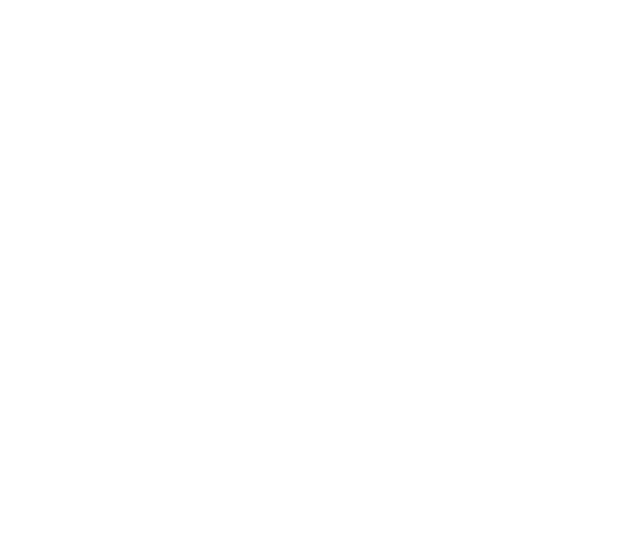
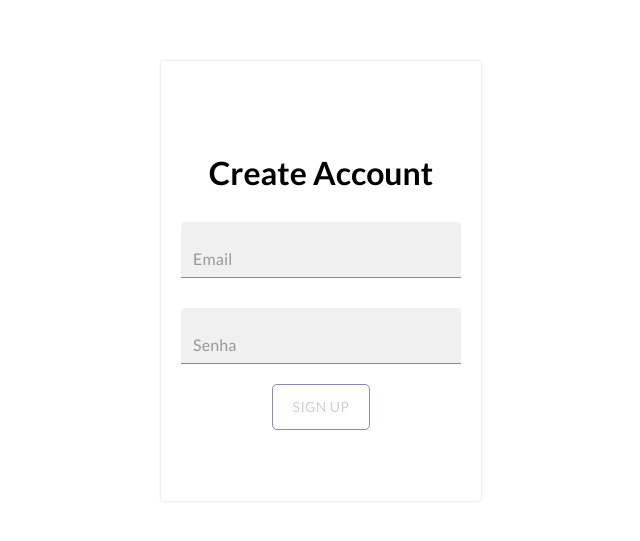
Before and after one commit to JoseEduardoSS/moolah, a React (Create React App) app in the folder moolah/: page /create-account in a window 1280 px wide. Before the commit this address had no page. Shown: the part 119-660 px from the top of the page, without its empty margins (319-959 px from the left). Built offline with nearby package versions, Linux system fonts and the light colour scheme.

Commit message:
autenticação pronta

```diff
--- a/moolah/src/pages/auth-pages/Styles.ts
+++ b/moolah/src/pages/auth-pages/Styles.ts
@@ -1,6 +1,6 @@
 import { Button, styled, TextField } from "@mui/material";
 
-export const Body = styled("body")({
+export const Body = styled('div')({
   height: "100vh",
   display: "flex",
   justifyContent: "center",
--- a/moolah/src/pages/auth-pages/create-account/index.tsx
+++ b/moolah/src/pages/auth-pages/create-account/index.tsx
@@ -1,18 +1,35 @@
-import { Body, FormContainer, FormInput, LoginButton } from "../Styles";
+import {
+  Body,
+  FormContainer,
+  FormInput,
+  FormTitle,
+  LoginButton,
+} from "../Styles";
+import { createUserWithEmailAndPassword } from "firebase/auth";
 import React from "react";
-
-const signUp = (event: React.SyntheticEvent) => {
-  console.log("signUp");
-};
+import { auth } from "../../../firebase";
 
 const CreateAccount: React.FC = () => {
   const [email, setEmail] = React.useState<string>("");
   const [password, setPassword] = React.useState<string>("");
 
+  const signUp = (event: React.SyntheticEvent) => {
+    event.preventDefault();
+    createUserWithEmailAndPassword(auth, email, password)
+      .then((userCredential) => {
+        console.log(userCredential);
+      })
+      .catch((error) => {
+        console.log(error);
+      });
+
+    console.log("sign up");
+  };
 
   return (
     <Body>
       <FormContainer onSubmit={signUp}>
+        <FormTitle>Create Account</FormTitle>
         <FormInput
           variant="filled"
           type="text"
--- a/moolah/src/pages/auth-pages/login/index.tsx
+++ b/moolah/src/pages/auth-pages/login/index.tsx
@@ -23,7 +23,7 @@ const Login: React.FC = () => {
         console.log(error);
       });
 
-    console.log("sign in");
+    console.log("log in");
   };
 
   return (
--- a/moolah/src/routes.tsx
+++ b/moolah/src/routes.tsx
@@ -2,6 +2,7 @@ import Login from "./pages/auth-pages/login";
 import Dashboard from "./pages/dashboard";
 import React from "react";
 import { BrowserRouter as Router, Route, Routes } from "react-router-dom";
+import CreateAccount from "./pages/auth-pages/create-account";
 
 const AppRouter = () => {
   return (
@@ -9,6 +10,7 @@ const AppRouter = () => {
       <Router>
         <Routes>
           <Route path="/" element={<Login />}></Route>
+          <Route path="/create-account" element={<CreateAccount/>}></Route>
           <Route path="/dashboard" element={<Dashboard />} />
         </Routes>
       </Router>
```
